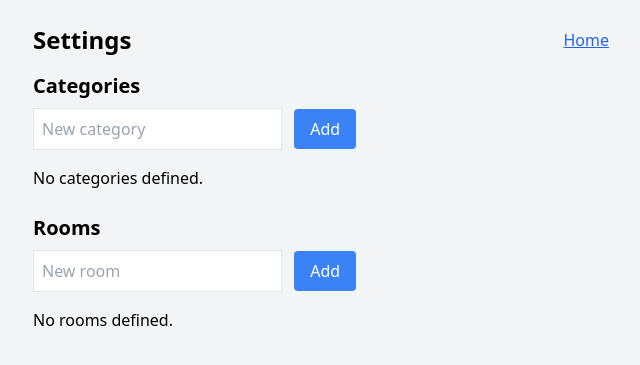
After one commit to trevorswanson/qr-code-storage, a Flask app: page /settings in a window 1280 px wide. The commit adds this page. Shown: the top 365 px of the page, without its empty margins (319-959 px from the left). Run offline with Flask 3, Linux system fonts and the light colour scheme; some libraries are stand-ins or nearby versions.

Commit message:
Add category and room management

```diff
--- a/app.py
+++ b/app.py
@@ -10,10 +10,22 @@ DATA_FILE = "qr_data_store.json"
 QR_OUTPUT_DIR = "static"
 
 def load_data():
+    """Load data from the JSON store and upgrade legacy formats."""
     if os.path.exists(DATA_FILE):
         with open(DATA_FILE, 'r') as f:
-            return json.load(f)
-    return {}
+            data = json.load(f)
+
+        # Legacy format was a flat mapping of name->qr_string
+        if isinstance(data, dict) and 'devices' not in data:
+            data = {
+                'devices': {k: {'qr': v, 'category': '', 'room': ''} for k, v in data.items()},
+                'categories': [],
+                'rooms': []
+            }
+            save_data(data)
+        return data
+
+    return {'devices': {}, 'categories': [], 'rooms': []}
 
 def save_data(data):
     with open(DATA_FILE, 'w') as f:
@@ -41,6 +53,8 @@ def index():
     if request.method == 'POST':
         file = request.files.get('file')
         name = request.form.get('name')
+        category = request.form.get('category', '')
+        room = request.form.get('room', '')
 
         if not file or not name:
             flash("Device name and image file are required.", "error")
@@ -51,7 +65,11 @@ def index():
 
         try:
             qr_string = scan_qr_from_image(image_path)
-            data[name] = qr_string
+            data['devices'][name] = {
+                'qr': qr_string,
+                'category': category,
+                'room': room,
+            }
             save_data(data)
             regenerate_qr(name, qr_string)
             flash(f"Stored and generated QR for '{name}'", "success")
@@ -62,12 +80,103 @@ def index():
                 os.remove(image_path)
         return redirect(url_for('index'))
 
-    return render_template("index.html", devices=data)
+    return render_template(
+        "index.html",
+        devices=data.get('devices', {}),
+        categories=data.get('categories', []),
+        rooms=data.get('rooms', []),
+    )
 
 @app.route('/qr/<name>')
 def get_qr(name):
     return send_from_directory(QR_OUTPUT_DIR, f"{name}.png")
 
+
+@app.route('/settings', methods=['GET', 'POST'])
+def settings():
+    """Manage categories and rooms."""
+    data = load_data()
+    if request.method == 'POST':
+        action = request.form.get('action')
+        value = request.form.get('value', '').strip()
+        if action == 'add_category' and value:
+            if value not in data['categories']:
+                data['categories'].append(value)
+                save_data(data)
+        elif action == 'delete_category':
+            if value in data['categories']:
+                data['categories'].remove(value)
+                for dev in data['devices'].values():
+                    if dev.get('category') == value:
+                        dev['category'] = ''
+                save_data(data)
+        elif action == 'add_room' and value:
+            if value not in data['rooms']:
+                data['rooms'].append(value)
+                save_data(data)
+        elif action == 'delete_room':
+            if value in data['rooms']:
+                data['rooms'].remove(value)
+                for dev in data['devices'].values():
+                    if dev.get('room') == value:
+                        dev['room'] = ''
+                save_data(data)
+        return redirect(url_for('settings'))
+
+    return render_template(
+        'settings.html',
+        categories=data.get('categories', []),
+        rooms=data.get('rooms', [])
+    )
+
+
+@app.route('/edit_device/<name>', methods=['GET', 'POST'])
+def edit_device(name):
+    data = load_data()
+    device = data['devices'].get(name)
+    if not device:
+        flash('Device not found.', 'error')
+        return redirect(url_for('index'))
+
+    if request.method == 'POST':
+        new_name = request.form.get('name').strip()
+        category = request.form.get('category', '')
+        room = request.form.get('room', '')
+
+        if not new_name:
+            flash('Device name is required.', 'error')
+            return redirect(url_for('edit_device', name=name))
+
+        if new_name != name and new_name in data['devices']:
+            flash('A device with that name already exists.', 'error')
+            return redirect(url_for('edit_device', name=name))
+
+        # rename key if necessary
+        if new_name != name:
+            data['devices'][new_name] = device
+            del data['devices'][name]
+            old_path = os.path.join(QR_OUTPUT_DIR, f"{name}.png")
+            new_path = os.path.join(QR_OUTPUT_DIR, f"{new_name}.png")
+            if os.path.exists(old_path):
+                os.rename(old_path, new_path)
+            name = new_name
+            device = data['devices'][new_name]
+
+        device['category'] = category
+        device['room'] = room
+
+        save_data(data)
+        flash('Device updated.', 'success')
+        return redirect(url_for('index'))
+
+    return render_template(
+        'edit_device.html',
+        name=name,
+        device=device,
+        categories=data.get('categories', []),
+        rooms=data.get('rooms', [])
+    )
+
 if __name__ == '__main__':
     os.makedirs(QR_OUTPUT_DIR, exist_ok=True)
     app.run(host='0.0.0.0', port=5050)
--- /dev/null
+++ b/templates/settings.html
@@ -0,0 +1,59 @@
+<!DOCTYPE html>
+<html lang="en">
+<head>
+    <meta charset="UTF-8">
+    <meta name="viewport" content="width=device-width, initial-scale=1.0">
+    <title>Settings</title>
+    <script src="https://cdn.tailwindcss.com"></script>
+</head>
+<body class="bg-gray-100 p-6">
+    <div class="max-w-xl mx-auto">
+        <div class="flex justify-between items-center mb-4">
+            <h1 class="text-2xl font-bold">Settings</h1>
+            <a href="{{ url_for('index') }}" class="text-blue-600 underline">Home</a>
+        </div>
+
+        <h2 class="text-xl font-semibold mb-2">Categories</h2>
+        <form method="POST" class="mb-4">
+            <input type="hidden" name="action" value="add_category">
+            <input type="text" name="value" class="border p-2 mr-2" placeholder="New category">
+            <button type="submit" class="bg-blue-500 text-white px-4 py-2 rounded">Add</button>
+        </form>
+        <ul class="mb-6">
+            {% for cat in categories %}
+            <li class="mb-2 flex justify-between">
+                <span>{{ cat }}</span>
+                <form method="POST" class="ml-2">
+                    <input type="hidden" name="action" value="delete_category">
+                    <input type="hidden" name="value" value="{{ cat }}">
+                    <button type="submit" class="text-red-600">Delete</button>
+                </form>
+            </li>
+            {% else %}
+            <li>No categories defined.</li>
+            {% endfor %}
+        </ul>
+
+        <h2 class="text-xl font-semibold mb-2">Rooms</h2>
+        <form method="POST" class="mb-4">
+            <input type="hidden" name="action" value="add_room">
+            <input type="text" name="value" class="border p-2 mr-2" placeholder="New room">
+            <button type="submit" class="bg-blue-500 text-white px-4 py-2 rounded">Add</button>
+        </form>
+        <ul>
+            {% for room in rooms %}
+            <li class="mb-2 flex justify-between">
+                <span>{{ room }}</span>
+                <form method="POST" class="ml-2">
+                    <input type="hidden" name="action" value="delete_room">
+                    <input type="hidden" name="value" value="{{ room }}">
+                    <button type="submit" class="text-red-600">Delete</button>
+                </form>
+            </li>
+            {% else %}
+            <li>No rooms defined.</li>
+            {% endfor %}
+        </ul>
+    </div>
+</body>
+</html>
```
Also changed, not shown: templates/edit_device.html (added, +52 -0 lines), templates/index.html (+26 -4 lines).
